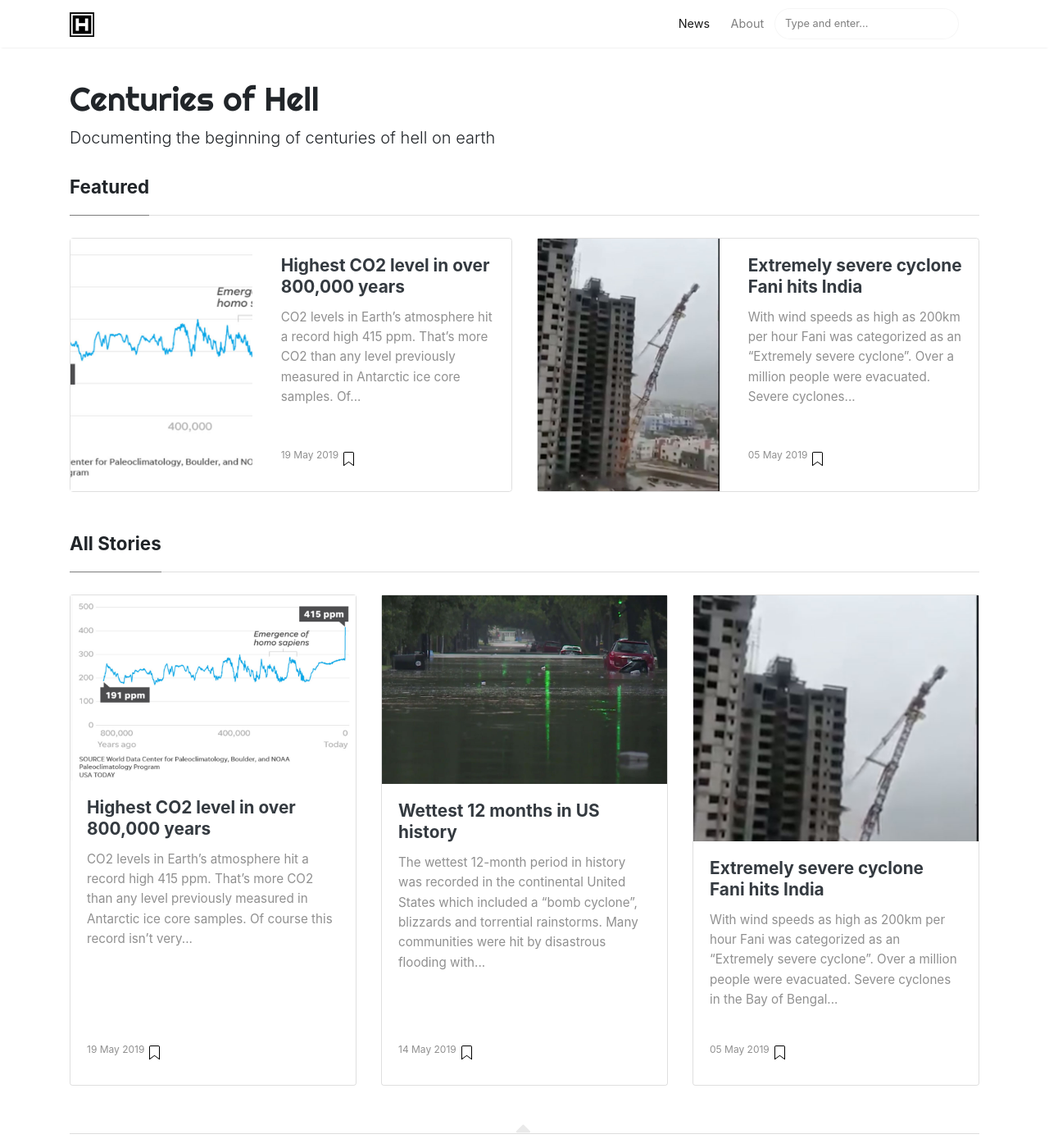
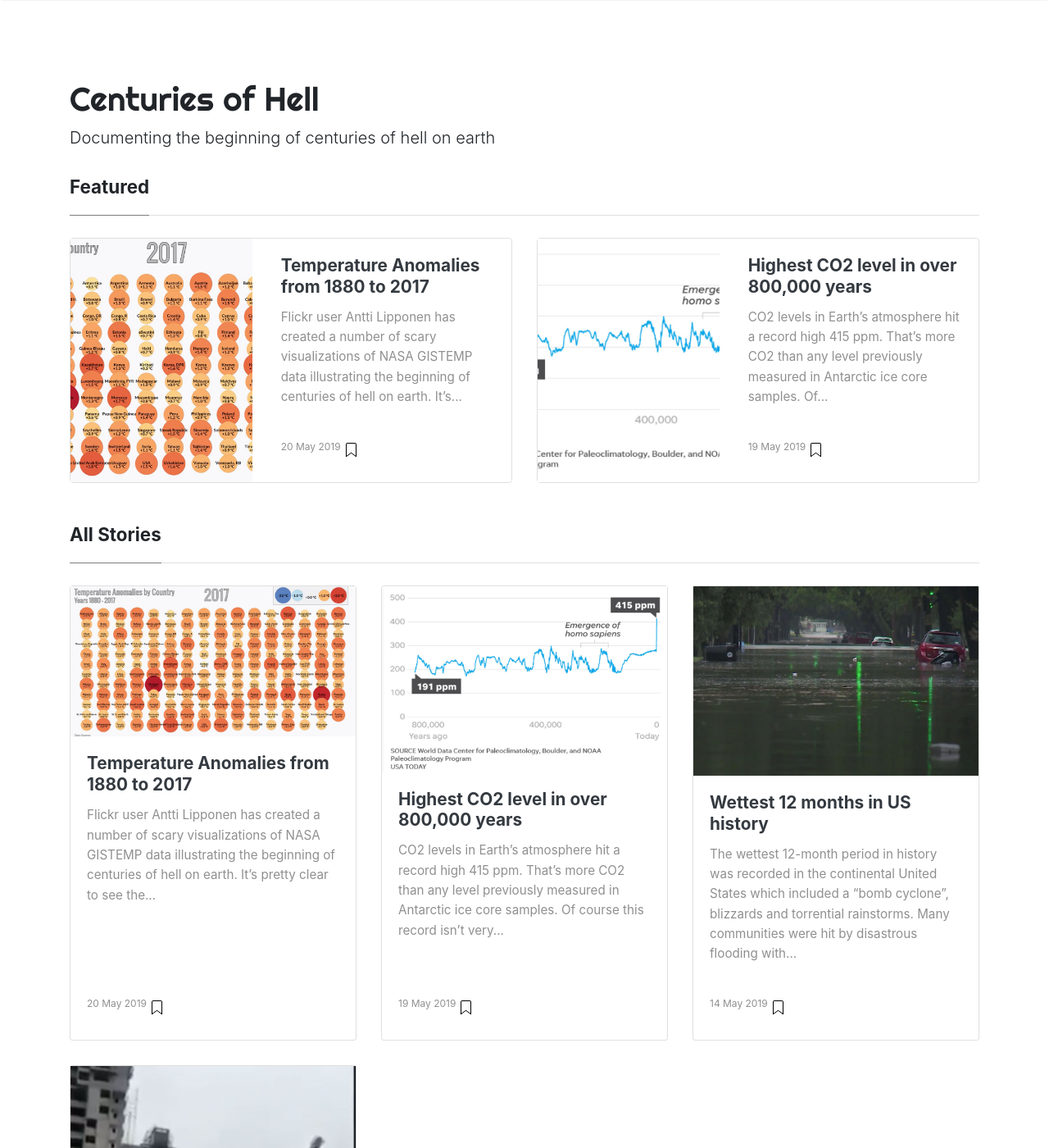
Before and after one commit to mer10z/centuriesofhell, a Jekyll site: the page built from index.html, in a window 1280 px wide and 1400 px high. Shown: the whole window at 82% size. Built offline with Jekyll 4.4.1, drawn with Linux system fonts in a browser that asks for light colours; nearby versions of some CDN libraries; the list of posts is cut into pages by our own code.

Commit message:
temperature

```diff
--- /dev/null
+++ b/_posts/2019-05-20-temperature.md
@@ -0,0 +1,11 @@
+---
+layout: post
+title:  "Temperature Anomalies from 1880 to 2017"
+categories: [ weather ]
+tags: [floods]
+image: assets/images/temperature.jpg
+description: "America floods."
+featured: true
+---
+
+Flickr user Antti Lipponen has created a number of scary visualizations of NASA GISTEMP data illustrating the beginning of centuries of hell on earth. It's pretty clear to see the last decade has been solidly in the red more than any other period in the last 100 years. Given our current trajectory it's not going to cool down any time soon so put on your shorts and tank top and checkout [these animations](https://www.flickr.com/photos/150411108@N06/)
```
Also changed, not shown: _posts/2019-05-05-cyclone-fani.md (+1 -1 lines), assets/images/temperature.jpg (added), 1 other file.
